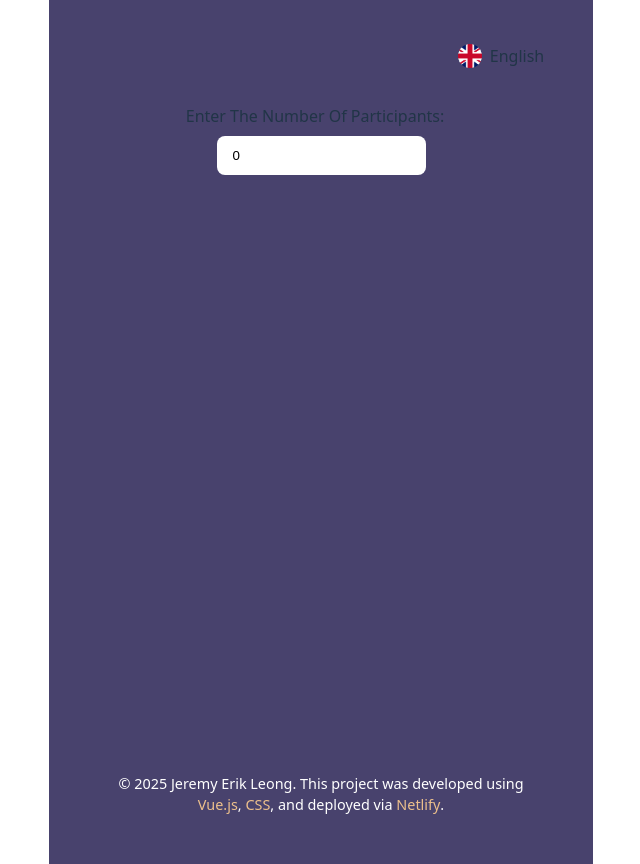
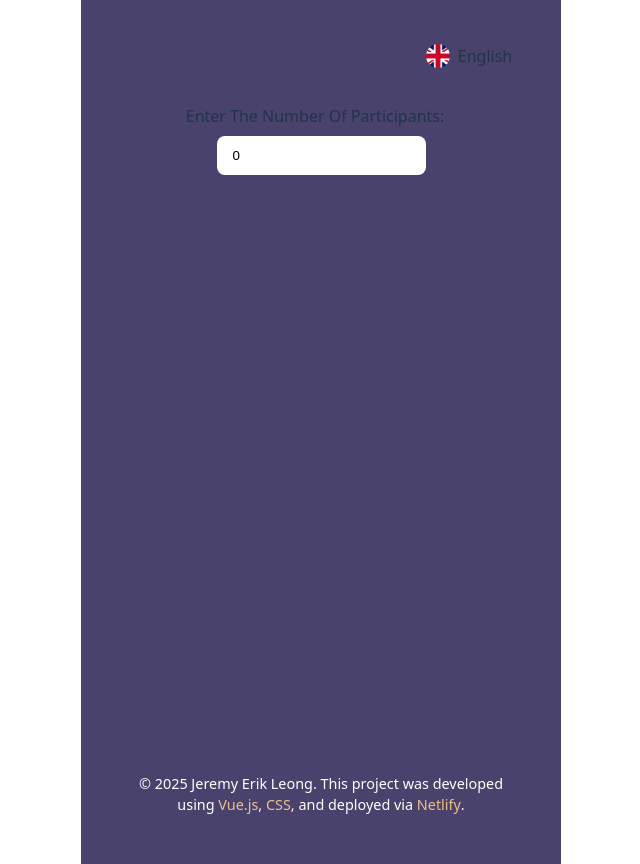
Before and after one commit to jeremyerikleong/grocery-bill-splitter-app, a Vue app: page / in a window 1280 px wide. Shown: the whole page, without its empty margins (319-959 px from the left). Built offline with nearby package versions, Linux system fonts and the light colour scheme.

Commit message:
fixed h5 display

```diff
--- a/src/App.vue
+++ b/src/App.vue
@@ -14,7 +14,6 @@
 
 <style scoped>
   .wrapper{
-    max-width: 480px;
     min-height: 100dvh;
     background-color: #48426D;
     padding: 2rem;
--- a/src/style.css
+++ b/src/style.css
@@ -56,7 +56,7 @@ button:focus-visible {
 }
 
 #app {
-  max-width: 1280px;
+  max-width: 480px;
   margin: 0 auto;
   text-align: center;
 }
```
